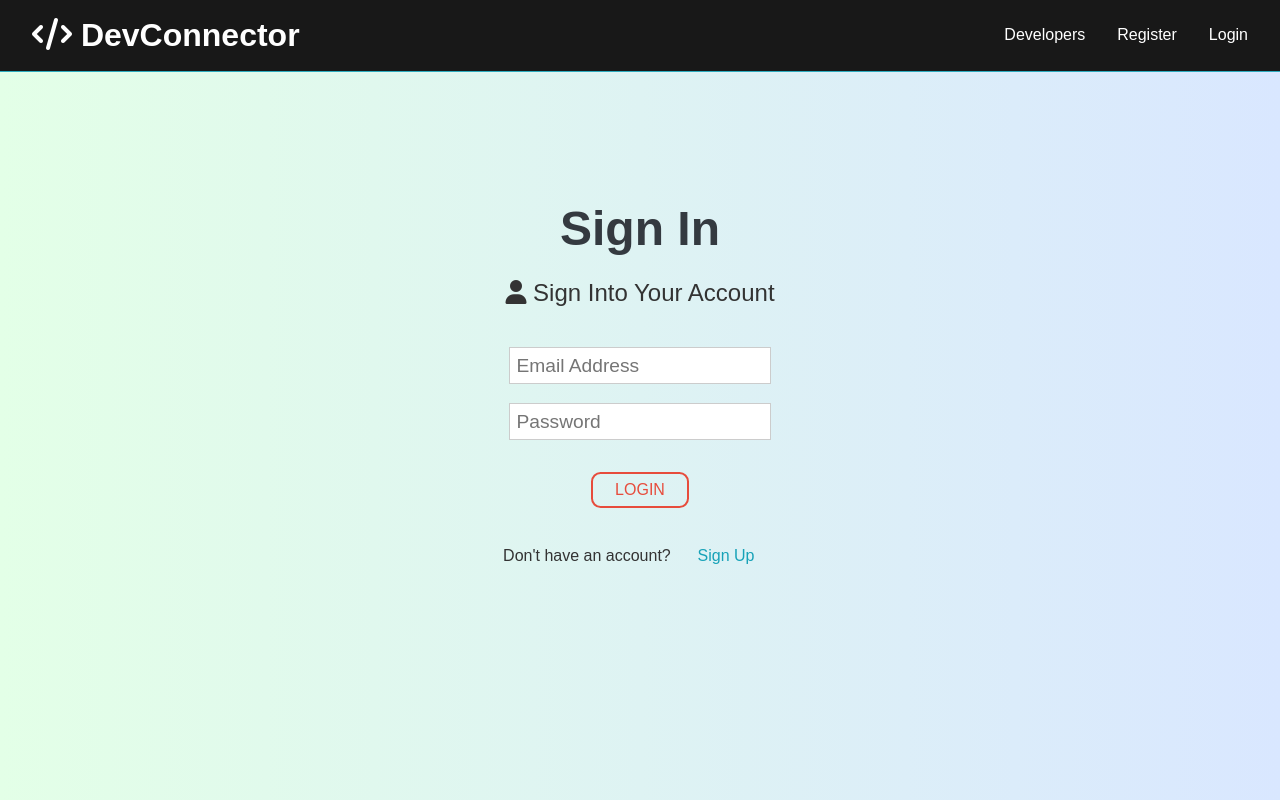
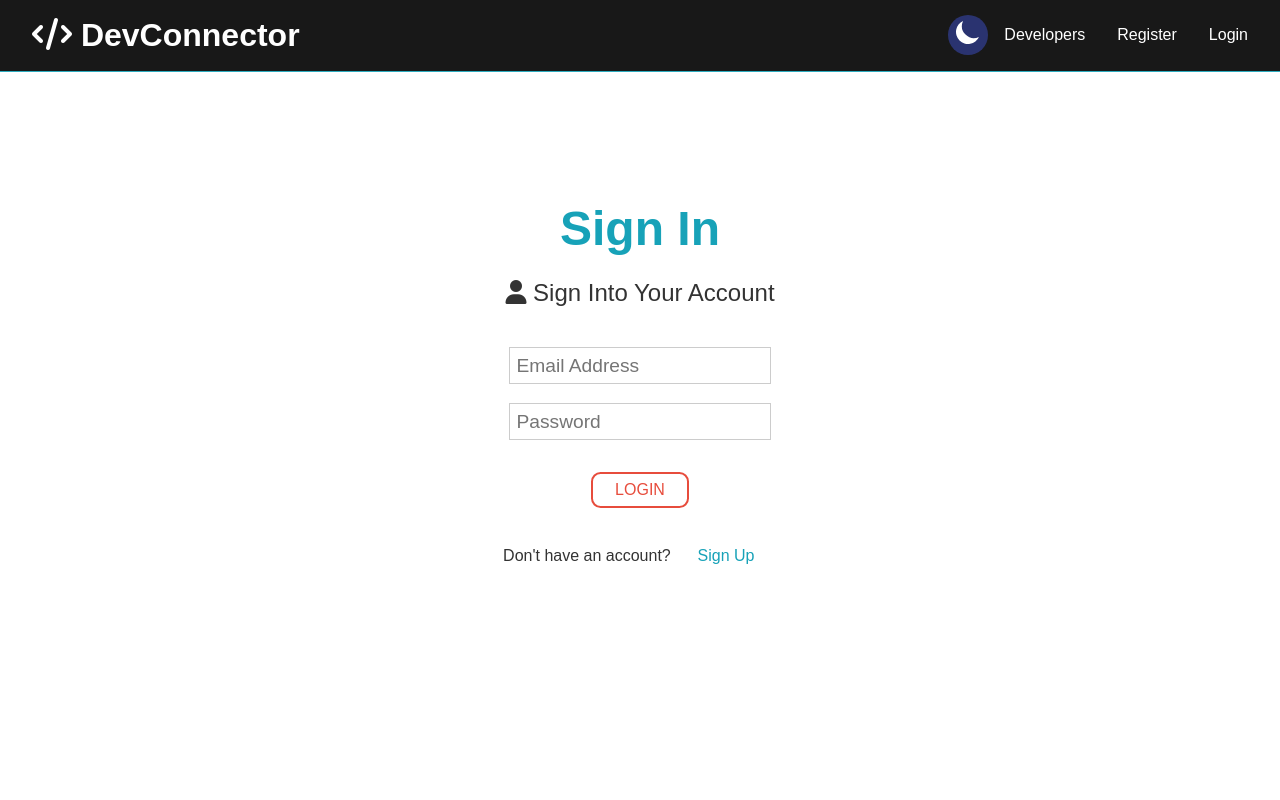
Before and after one commit to rhinoxD/DevConnector-2.0, a React (Create React App) app in the folder client/: page /login in a window 1280 px wide. Shown: the top 800 px of the page. Built offline with nearby package versions, Linux system fonts and the light colour scheme; no server answers; the HTML template or start-up script is replaced by a standard one.

Commit message:
Added Dark Mode

```diff
--- a/client/package.json
+++ b/client/package.json
@@ -7,9 +7,12 @@
     "@testing-library/react": "^11.2.7",
     "@testing-library/user-event": "^12.8.3",
     "axios": "^0.24.0",
+    "local-storage-fallback": "^4.1.2",
     "moment": "^2.29.1",
     "react": "^17.0.2",
+    "react-dark-mode-toggle": "^0.2.0",
     "react-dom": "^17.0.2",
+    "react-icons": "^4.3.1",
     "react-moment": "^1.1.1",
     "react-redux": "^7.2.6",
     "react-router-dom": "^5.3.0",
@@ -17,6 +20,8 @@
     "redux": "^4.1.2",
     "redux-devtools-extension": "^2.13.9",
     "redux-thunk": "^2.4.1",
+    "styled-components": "^5.3.3",
+    "use-local-storage": "^2.2.5",
     "uuid": "^8.3.2",
     "web-vitals": "^1.1.2"
   },
--- a/client/src/App.css
+++ b/client/src/App.css
@@ -29,11 +29,10 @@ body::-webkit-scrollbar {
 /* Utilities */
 .contain {
   max-width: 1100px;
+  height: 105vh;
   margin: auto;
-  overflow: hidden;
-  padding: 0 2rem;
-  margin-top: 3rem;
-  margin-bottom: 3rem;
+  /* overflow: hidden; */
+  padding: 3rem 2rem;
 }
 
 /* Text Styles*/
@@ -429,9 +428,12 @@ button {
   padding-top: 10%;
   /* justify-content: center; */
   align-items: center;
-  background: linear-gradient(90deg, #e3ffe7 0%, #d9e7ff 100%);
+  /* background: linear-gradient(90deg, #e3ffe7 0%, #d9e7ff 100%); */
   height: 89.5vh;
   width: 100%;
+}
+.background h1 {
+  color: var(--primary-color);
 }
 
 .button3 {
@@ -484,7 +486,7 @@ button {
   padding: 4rem;
   /* justify-content: center; */
   align-items: center;
-  background: linear-gradient(90deg, #e3ffe7 0%, #d9e7ff 100%);
+  /* background: linear-gradient(90deg, #e3ffe7 0%, #d9e7ff 100%); */
   height: 100%;
   width: 100%;
 }
--- a/client/src/App.js
+++ b/client/src/App.js
@@ -1,4 +1,5 @@
-import { useEffect } from 'react';
+import { useEffect, useState } from 'react';
+import { ThemeProvider } from 'styled-components';
 import { BrowserRouter as Router, Route, Switch } from 'react-router-dom';
 import Landing from './components/layout/Landing';
 import Navbar from './components/layout/Navbar';
@@ -24,14 +25,36 @@ if (localStorage.token) {
   setAuthToken(localStorage.token);
 }
 
+const LightTheme = {
+  pageBackground: 'white',
+  titleColor: '#141E61',
+  tagLineColor: 'black',
+};
+
+const DarkTheme = {
+  pageBackground: '#282c36',
+  titleColor: '#lightpink',
+  tagLineColor: 'lavender',
+};
+
+const themes = {
+  light: LightTheme,
+  dark: DarkTheme,
+};
+
 function App() {
+  const [theme, setTheme] = useState('light');
   useEffect(() => {
     store.dispatch(loadUser());
   }, []);
   return (
+    <ThemeProvider theme={themes[theme]}>
       <Provider store={store}>
         <Router>
-        <Navbar />
+          <Navbar
+            theme={theme}
+            setTheme={setTheme}
+          />
           <Switch>
             <Route exact path='/' component={Landing} />
           </Switch>
@@ -46,7 +69,11 @@ function App() {
                 path='/create-profile'
                 component={CreateProfile}
               />
-            <PrivateRoute exact path='/edit-profile' component={EditProfile} />
+              <PrivateRoute
+                exact
+                path='/edit-profile'
+                component={EditProfile}
+              />
               <PrivateRoute
                 exact
                 path='/add-experience'
@@ -61,6 +88,7 @@ function App() {
           </section>
         </Router>
       </Provider>
+    </ThemeProvider>
   );
 }
 
--- a/client/src/components/auth/Login.js
+++ b/client/src/components/auth/Login.js
@@ -22,7 +22,7 @@ const Login = ({ login, isAuthenticated }) => {
   }
   return (
     <div className='background'>
-      <h1 className='large text-dark'>Sign In</h1>
+      <h1 className='large primary-color'>Sign In</h1>
       <p className='lead'>
         <i className='fas fa-user'></i> Sign Into Your Account
       </p>
--- a/client/src/components/auth/Register.js
+++ b/client/src/components/auth/Register.js
@@ -28,7 +28,7 @@ const Register = ({ setAlert, register, isAuthenticated }) => {
   }
   return (
     <div className='background2'>
-      <h1 className='large text-primary'>Sign Up</h1>
+      <h1 id='h1' className='large text-primary'>Sign Up</h1>
       <p className='lead'>
         <i className='fas fa-user'></i> Create Your Account
       </p>
--- a/client/src/components/layout/Navbar.js
+++ b/client/src/components/layout/Navbar.js
@@ -1,19 +1,41 @@
-import React from 'react';
 import { Link } from 'react-router-dom';
 import { connect } from 'react-redux';
 import PropTypes from 'prop-types';
+import styled from 'styled-components';
+import { CgSun } from 'react-icons/cg';
+import { HiMoon } from 'react-icons/hi';
 import { logout } from '../../actions/auth';
 
-const Navbar = ({ auth: { isAuthenticated, loading }, logout }) => {
+const Toggle = styled.button`
+  cursor: pointer;
+  height: 40px;
+  width: 40px;
+  border-radius: 50%;
+  border: none;
+  background-color: ${(props) => props.theme.titleColor};
+  color: ${(props) => props.theme.pageBackground};
+  &:focus: {
+    outline: none;
+  }
+  transition: all 0.5s ease;
+  margin-left: auto;
+`;
+
+const Navbar = ({
+  auth: { isAuthenticated, loading },
+  logout,
+  theme,
+  setTheme,
+}) => {
   const authLinks = (
     <ul className='links'>
       <Link to='/dashboard' className='link'>
         <i className='fas fa-user' />
-        <span className='hide-sm'>Dashboard</span>
+        <span className='hide-sm'> Dashboard</span>
       </Link>
       <Link onClick={logout} to='#!' className='link'>
         <i className='fas fa-sign-out-alt' />
-        <span className='hide-sm'>Logout</span>
+        <span className='hide-sm'> Logout</span>
       </Link>
     </ul>
   );
@@ -30,6 +52,20 @@ const Navbar = ({ auth: { isAuthenticated, loading }, logout }) => {
       </Link>
     </ul>
   );
+  function changeTheme() {
+    if (theme === 'light') {
+      document.body.style.background = '#282c36';
+      document.body.style.color = '#fff';
+      document.body.style.transition = 'all 0.5s ease';
+      setTheme('dark');
+    } else {
+      document.body.style.background = '#fff';
+      document.body.style.color = '#000';
+      document.body.style.transition = 'all 0.5s ease';
+      setTheme('light');
+    }
+  }
+  const icon = theme === 'light' ? <HiMoon size={30} /> : <CgSun size={30} />;
   return (
     <div className='navbar'>
       <h1>
@@ -37,6 +73,9 @@ const Navbar = ({ auth: { isAuthenticated, loading }, logout }) => {
           <i className='fas fa-code' /> DevConnector
         </Link>
       </h1>
+      {/* {window.location.pathname !== '/' && ( */}
+      <Toggle onClick={changeTheme}>{icon}</Toggle>
+      {/* )} */}
       {!loading && <>{isAuthenticated ? authLinks : guestLinks}</>}
     </div>
   );
```
Also changed, not shown: client/src/components/layout/SplashScreen.js (added, +42 -0 lines), 1 other file (tests, documents, lock files or other folders). Lines whose indentation alone changed are shown as unchanged.
